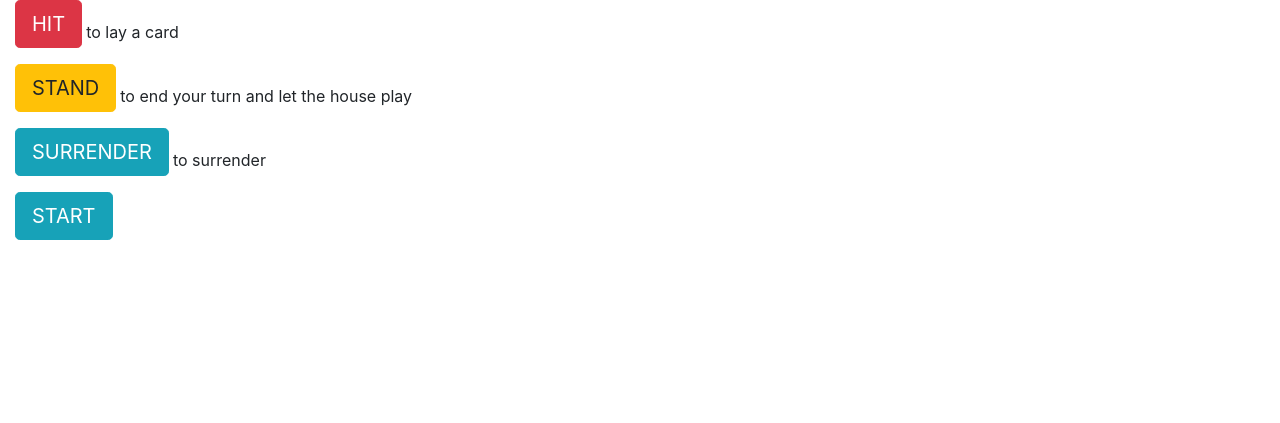
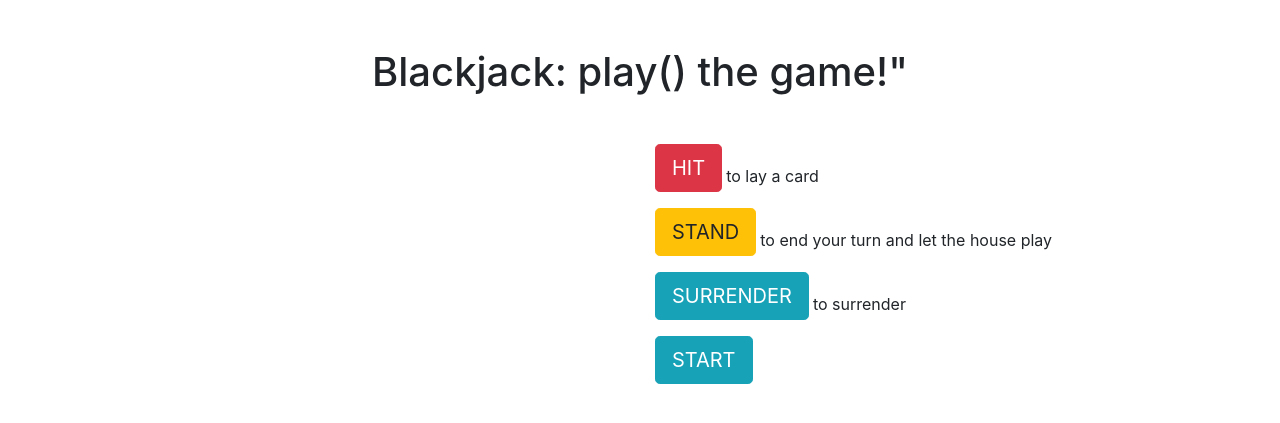
Before and after one commit to AnnKemp/blackjack, a PHP site: page /blackjack.php in a window 1280 px wide. Shown: the top 423 px of the page. Run offline with PHP 8.4, Linux system fonts and the light colour scheme.

Commit message:
added some bootstrap

```diff
--- a/blackjack.php
+++ b/blackjack.php
@@ -9,7 +9,7 @@ class Blackjack{
     public $show="";
 
     // Methods
-    function hit($player,$waarde,$getal){
+    function hit($player, $waarde, $getal){
 
         if($this->score < $waarde) {  // lus van maken met wat in de if is al voorwaarde
             $this->score=$this->score+$getal;
@@ -66,7 +66,11 @@ function allSessionsValueNull(){ // misschien nog typeren en de functie wanneer
     <title>Blackjack game</title>
 </head>
 <body>
-
+<div class="container">
+    <h1 class="text-center mb-5 mt-5">Blackjack: play() the game!"</h1>
+    <div class="row">
+        <div class="col-md-6">
+        </div>
 <div class="form-group col-md-6">
     <form action="<?php echo $_SERVER['PHP_SELF'];?>" method="post">
         <a class="btn btn-danger btn-lg mb-3" href="?status=HIT" role="button">HIT</a><span class="ml-1 align-middle">to lay a card</span><br />
```
Lines whose indentation alone changed are shown as unchanged.
